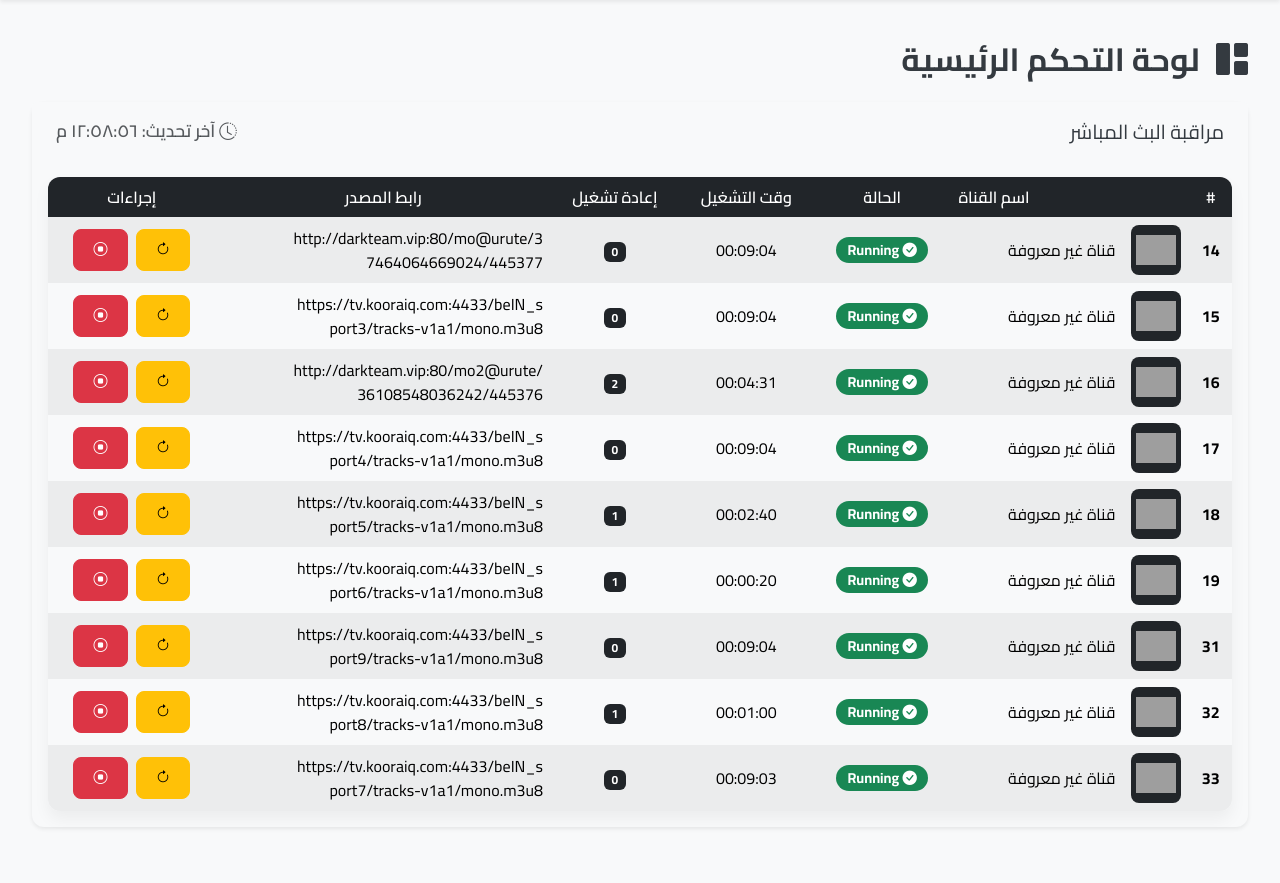
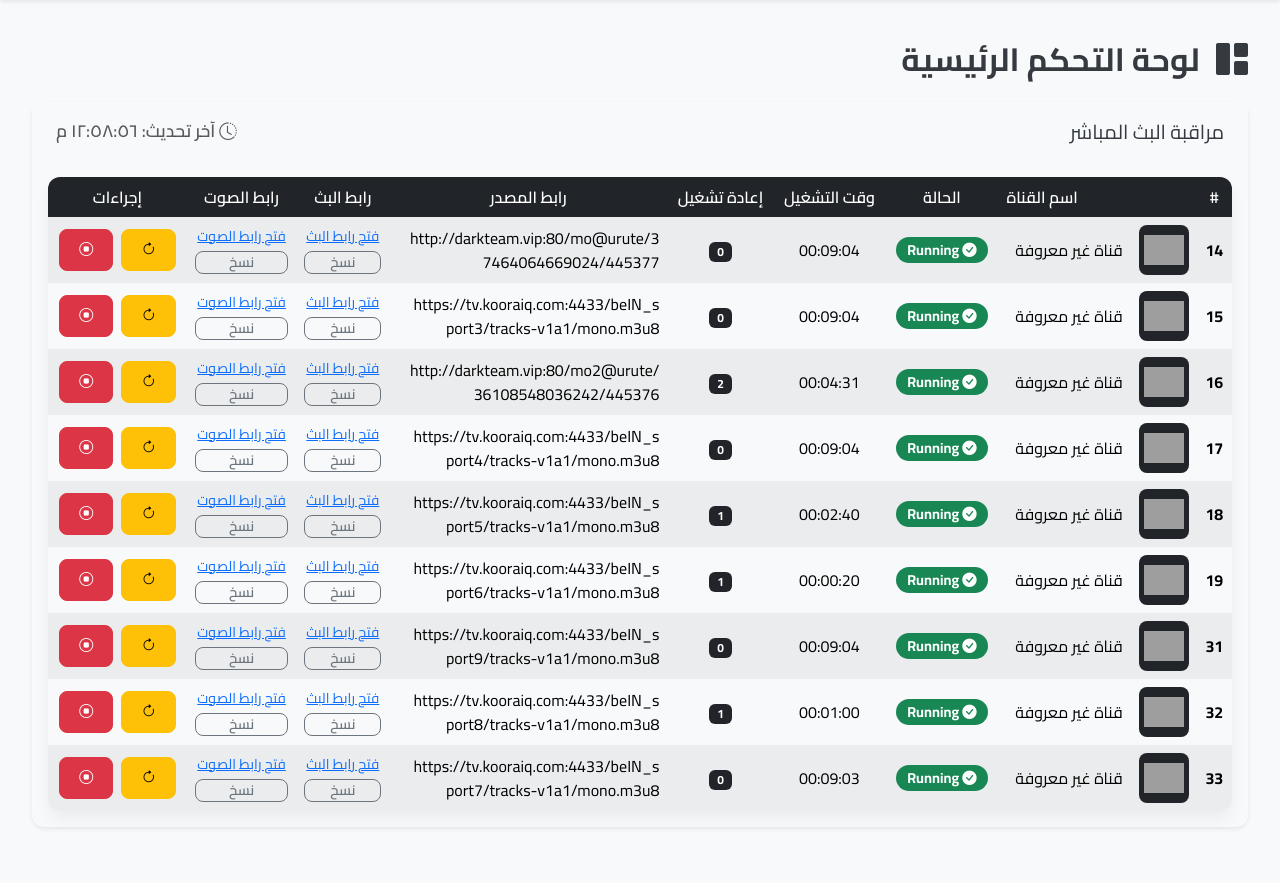
Before and after one commit to z3emi/tv-final, a PHP site: page /dashboard.php in a window 1280 px wide. Shown: the part 64-947 px from the top of the page. Run offline with PHP 8.4, Linux system fonts and the light colour scheme; data comes from the database, SQL or seed files in the repository; data that the repository does not hold is empty; grey boxes are pictures that could not be loaded.

Commit message:
Migrate streaming manager config to Linux paths and add stream/audio links

```diff
--- a/api_action.php
+++ b/api_action.php
@@ -6,8 +6,8 @@ if (!isset($_SESSION['user'])) {
     exit();
 }
 
-$commands_dir = 'R:/live/commands';
-$channels_file = 'C:/nginx/html/channels.txt'; // <--- !! تأكد أن هذا المسار صحيح
+$commands_dir = COMMANDS_DIR;
+$channels_file = CHANNELS_FILE_PATH;
 
 header('Content-Type: application/json');
 
--- a/api_status.php
+++ b/api_status.php
@@ -3,7 +3,7 @@
 require_once 'config.php';
 
 // 2. المسار الجديد والمطلق لملف الحالة على قرص الرام
-$status_file_path = 'R:/live/status.json';
+$status_file_path = LIVE_ROOT . '/status.json';
 
 // 3. تعيين رأس المحتوى ليكون JSON
 header('Content-Type: application/json; charset=utf-8');
@@ -51,6 +51,10 @@ if (isset($data['channels']) && is_array($data['channels'])) {
             $channel['name'] = 'قناة غير معروفة';
             $channel['image_url'] = 'default.png';
         }
+
+        $links = build_local_stream_links((string)$channel_id);
+        $channel['stream_link'] = $links['stream_link'];
+        $channel['audio_link'] = $links['audio_link'];
     }
 }
 
--- a/config.php
+++ b/config.php
@@ -13,11 +13,35 @@ $mysqli = new mysqli($db_host, $db_user, $db_pass, $db_name);
 
 // تحقق من وجود أخطاء في الاتصال
 if ($mysqli->connect_error) {
-    // استخدم die هنا لأن هذا خطأ فادح يمنع عمل أي شيء آخر
     die("❌ فشل الاتصال بقاعدة البيانات: " . $mysqli->connect_error);
 }
 
-// اضبط الترميز والمنطقة الزمنية لدعم اللغة العربية وشروط الوقت
 $mysqli->set_charset("utf8mb4");
 $mysqli->query("SET time_zone = '+03:00'");
+
+if (!defined('APP_BASE_DIR')) {
+    define('APP_BASE_DIR', __DIR__);
+}
+if (!defined('LIVE_ROOT')) {
+    $liveRoot = getenv('TV_LIVE_ROOT') ?: APP_BASE_DIR . '/live';
+    define('LIVE_ROOT', rtrim($liveRoot, '/\\'));
+}
+if (!defined('COMMANDS_DIR')) {
+    define('COMMANDS_DIR', LIVE_ROOT . '/commands');
+}
+if (!defined('CHANNELS_FILE_PATH')) {
+    define('CHANNELS_FILE_PATH', APP_BASE_DIR . '/channels.txt');
+}
+
+function build_local_stream_links(string $channelId): array {
+    $scheme = (!empty($_SERVER['HTTPS']) && $_SERVER['HTTPS'] !== 'off') ? 'https' : 'http';
+    $host = $_SERVER['HTTP_HOST'] ?? 'localhost';
+    $safeId = rawurlencode($channelId);
+    $base = "{$scheme}://{$host}/live/channel_{$safeId}";
+
+    return [
+        'stream_link' => $base . '/stream.m3u8',
+        'audio_link' => $base . '/audio.m3u8',
+    ];
+}
 ?>
--- a/dashboard.php
+++ b/dashboard.php
@@ -48,11 +48,13 @@
                                 <th>وقت التشغيل</th>
                                 <th>إعادة تشغيل</th>
                                 <th>رابط المصدر</th>
+                                <th>رابط البث</th>
+                                <th>رابط الصوت</th>
                                 <th>إجراءات</th>
                             </tr>
                         </thead>
                         <tbody id="channels-status-table">
-                            <tr><td colspan="7" class="p-5"><div class="spinner-border text-primary" role="status"></div><p class="mt-2">جاري تحميل بيانات البث...</p></td></tr>
+                            <tr><td colspan="9" class="p-5"><div class="spinner-border text-primary" role="status"></div><p class="mt-2">جاري تحميل بيانات البث...</p></td></tr>
                         </tbody>
                     </table>
                 </div>
@@ -74,6 +76,16 @@ document.addEventListener('DOMContentLoaded', function() {
         starting: { badge: 'bg-info text-dark', icon: 'bi-hourglass-split' },
         stopped: { badge: 'bg-secondary', icon: 'bi-x-circle-fill' }
     };
+
+
+    function renderLink(url, label) {
+        return `
+            <div class="d-flex flex-column gap-1">
+                <a href="${url}" target="_blank" class="small text-break">${label}</a>
+                <button class="btn btn-sm btn-outline-secondary py-0 copy-link" data-link="${url}">نسخ</button>
+            </div>
+        `;
+    }
 
     function renderActionButtons(channel) {
         if (channel.status_code === 'stopped') {
@@ -120,6 +132,8 @@ document.addEventListener('DOMContentLoaded', function() {
                             <td>${channel.uptime}</td>
                             <td><span class="badge bg-dark">${channel.restarts}</span></td>
                             <td><div class="url-truncate" title="${channel.url}">${channel.url}</div></td>
+                            <td>${renderLink(channel.stream_link, 'فتح رابط البث')}</td>
+                            <td>${renderLink(channel.audio_link, 'فتح رابط الصوت')}</td>
                             <td>
                                 <div class="d-flex gap-2 justify-content-center">
                                     ${renderActionButtons(channel)}
@@ -130,11 +144,11 @@ document.addEventListener('DOMContentLoaded', function() {
                     statusTableBody.innerHTML += row;
                 });
             } else {
-                statusTableBody.innerHTML = '<tr><td colspan="7" class="text-center p-4">لم يتم العثور على قنوات في ملف channels.txt.</td></tr>';
+                statusTableBody.innerHTML = '<tr><td colspan="9" class="text-center p-4">لم يتم العثور على قنوات في ملف channels.txt.</td></tr>';
             }
         } catch (error) {
             console.error("Failed to fetch status:", error);
-            statusTableBody.innerHTML = `<tr><td colspan="7" class="text-center p-4 text-danger">فشل في تحميل البيانات. تأكد من أن سكربت البث يعمل وأن ملف api_status.php صحيح.</td></tr>`;
+            statusTableBody.innerHTML = `<tr><td colspan="9" class="text-center p-4 text-danger">فشل في تحميل البيانات. تأكد من أن سكربت البث يعمل وأن ملف api_status.php صحيح.</td></tr>`;
         }
     }
 
@@ -175,6 +189,15 @@ document.addEventListener('DOMContentLoaded', function() {
     }
 
     statusTableBody.addEventListener('click', function(e) {
+        const copyButton = e.target.closest('button.copy-link');
+        if (copyButton) {
+            navigator.clipboard.writeText(copyButton.dataset.link).then(() => {
+                copyButton.textContent = 'تم النسخ';
+                setTimeout(() => { copyButton.textContent = 'نسخ'; }, 1200);
+            });
+            return;
+        }
+
         const button = e.target.closest('button.action-btn');
         if (button) {
             const action = button.dataset.action;
```
Also changed, not shown: 3 other files.
